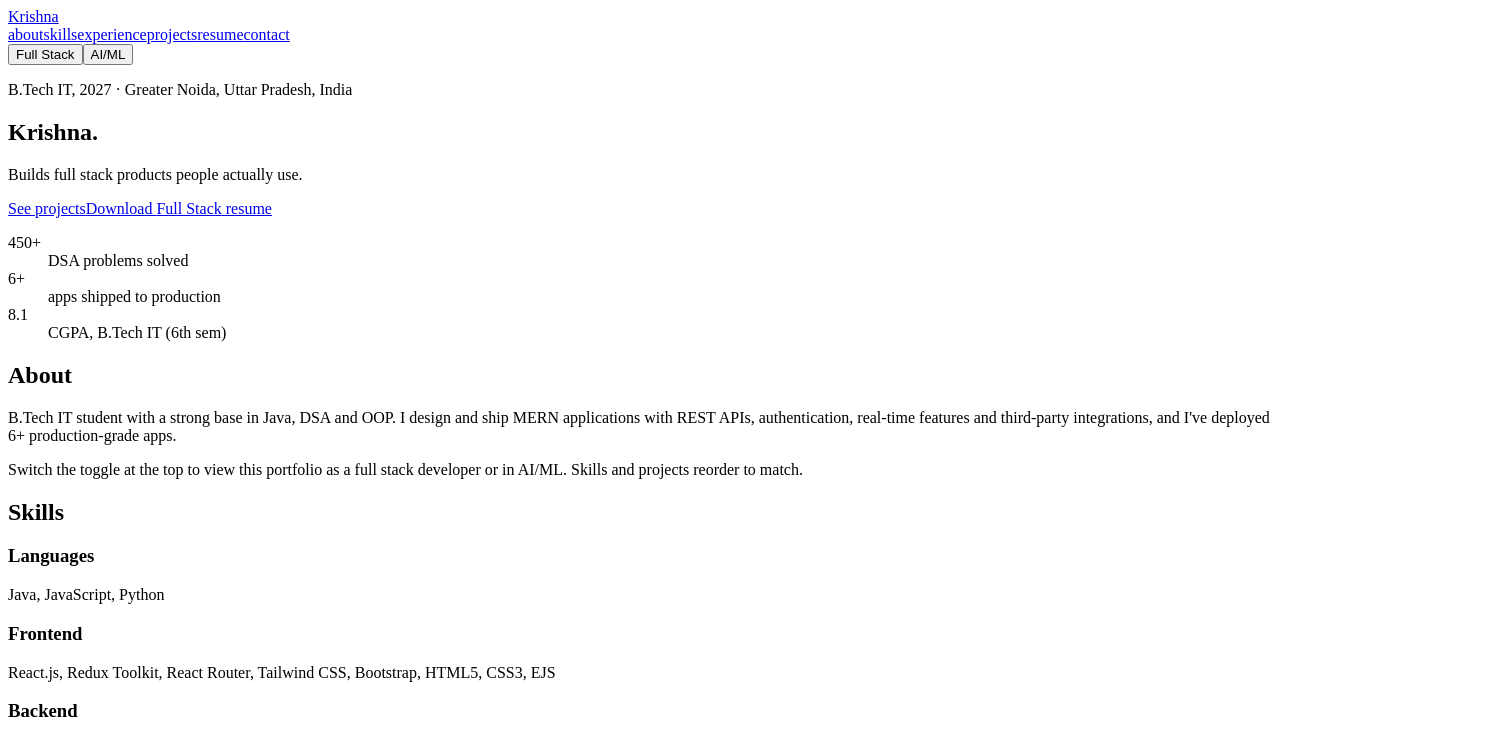
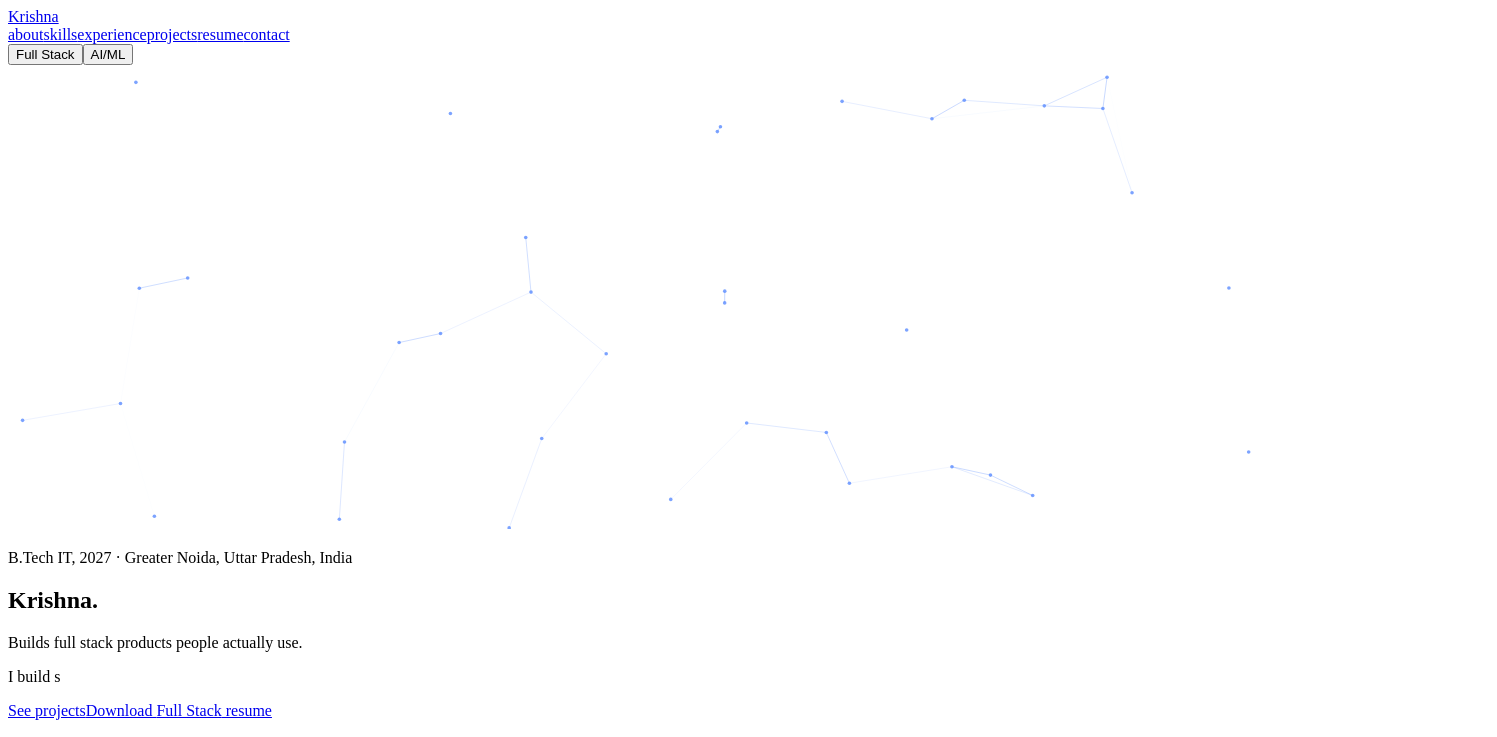
Before and after one commit to Krishnak64/PortFolio-WebSite, a React (Vite) app: page / in a window 1280 px wide. Shown: the top 737 px of the page, 1497 px wide, since content can reach past the window. Built offline with nearby package versions, Linux system fonts and the light colour scheme; the HTML template or start-up script is replaced by a standard one.

Commit message:
resume updated

```diff
--- a/src/App.jsx
+++ b/src/App.jsx
@@ -1,7 +1,10 @@
-import { useState, useEffect } from "react";
+import { useState, useEffect, useRef } from "react";
 import { profile, modes, skills, experience, projects, resumes, stats } from "./data.js";
 
 const base = import.meta.env.BASE_URL;
+const phrases = { fs: ["MERN apps", "real-time products", "secure REST APIs", "payment-ready platforms"], ai: ["LLM agents", "RAG pipelines", "computer vision apps", "reinforcement learning agents"] };
+const tech = ["React", "Node.js", "Express", "MongoDB", "LangGraph", "LangChain", "RAG", "PyTorch", "Qdrant", "Redis", "Docker", "OpenCV", "Streamlit", "Socket.IO"];
+const spot = e => { const r = e.currentTarget.getBoundingClientRect(); e.currentTarget.style.setProperty("--mx", e.clientX - r.left + "px"); e.currentTarget.style.setProperty("--my", e.clientY - r.top + "px"); };
 const links = ["about", "skills", "experience", "projects", "resume", "contact"];
 
 export default function App() {
@@ -10,6 +13,7 @@ export default function App() {
   const [filter, setFilter] = useState("all");
   const [showAll, setShowAll] = useState(false);
   const LIMIT = 5;
+  const typed = useTyped(phrases[mode]);
   useEffect(() => { document.documentElement.dataset.mode = mode; try { localStorage.setItem("mode", mode); } catch {} }, [mode]);
   const sorted = [...projects].sort((a, b) => (b.featured ? 1 : 0) - (a.featured ? 1 : 0));
 
@@ -27,15 +31,19 @@ export default function App() {
 
       <main id="top">
         <section className="hero wrap">
+          <Network />
           <p className="meta">B.Tech IT, 2027 · {profile.location}</p>
           <h1>Krishna<span className="dot">.</span></h1>
           <p className="line" key={mode}>{modes[mode].line}</p>
+          <p className="typed">I build <span>{typed}</span><i className="caret" aria-hidden="true" /></p>
           <div className="cta">
             <a className="btn solid" href="#projects">See projects</a>
             <a className="btn" href={`${base}${resumes.find(r => r.mode === mode).file}`} download>Download {modes[mode].label} resume</a>
           </div>
-          <dl className="stats">{stats.map(([n, l]) => <div key={l}><dt>{n}</dt><dd>{l}</dd></div>)}</dl>
+          <dl className="stats">{stats.map(([n, l]) => <div key={l}><dt><Count v={n} /></dt><dd>{l}</dd></div>)}</dl>
         </section>
+
+        <div className="marq" aria-hidden="true"><div>{[...tech, ...tech].map((x, i) => <span key={i}>{x}</span>)}</div></div>
 
         <Section id="about" title="About">
           <p className="lead">{modes[mode].about}</p>
@@ -59,7 +67,7 @@ export default function App() {
           <div className="grid">{shown.map(p => {
             const isOpen = open === p.id || p.featured;
             return (
-              <article key={p.id} className={`card ${p.featured ? "feat" : ""}`}>
+              <article key={p.id} className={`card ${p.featured ? "feat" : ""}`} onMouseMove={spot}>
                 <div className="chips">
                   {p.tags.map(t => <span key={t} className={`chip ${t}`}>{modes[t].label}</span>)}
                   {p.live && <span className="chip live">Live</span>}
@@ -88,7 +96,7 @@ export default function App() {
         <Section id="resume" title="Resume">
           <p className="muted">Two versions, each tuned to a role. Download the one that fits.</p>
           <div className="res">{resumes.map(r => (
-            <a key={r.file} className={`resc ${r.mode === mode ? "on" : ""}`} href={`${base}${r.file}`} download>
+            <a key={r.file} onMouseMove={spot} className={`resc ${r.mode === mode ? "on" : ""}`} href={`${base}${r.file}`} download>
               <strong>{r.title}</strong><span>{r.note}</span><em>Download PDF</em>
             </a>))}</div>
         </Section>
@@ -99,7 +107,7 @@ export default function App() {
             <a className="btn solid" href={`mailto:${profile.email}`}>{profile.email}</a>
             <a className="btn" href={`tel:${profile.phone}`}>{profile.phone}</a>
           </div>
-          <p className="soc"><a href={profile.github} target="_blank" rel="noreferrer">GitHub</a><a href={profile.linkedin} target="_blank" rel="noreferrer">LinkedIn</a><a href={profile.leetcode} target="_blank" rel="noreferrer">LeetCode</a><a href={profile.gfg} target="_blank" rel="noreferrer">GeeksforGeeks</a></p>
+          <p className="soc"><a href={profile.github} target="_blank" rel="noreferrer">GitHub</a><a href={profile.linkedin} target="_blank" rel="noreferrer">LinkedIn</a><a href={profile.leetcode} target="_blank" rel="noreferrer">LeetCode</a><a href={profile.gfg} target="_blank" rel="noreferrer">GFG</a></p>
         </Section>
       </main>
       <footer className="wrap foot">© {new Date().getFullYear()} Krishna. Built with React.</footer>
@@ -118,3 +126,81 @@ function Toggle({ mode, setMode }) {
     </div>
   );
 }
+
+const calm = () => window.matchMedia("(prefers-reduced-motion: reduce)").matches;
+
+function useTyped(words) {
+  const [text, setText] = useState(words[0]);
+  useEffect(() => {
+    if (calm()) { setText(words[0]); return; }
+    let i = 0, j = 0, del = false, id;
+    const tick = () => {
+      const w = words[i % words.length];
+      j += del ? -1 : 1; setText(w.slice(0, j));
+      let d = del ? 35 : 75;
+      if (!del && j === w.length) { del = true; d = 1400; } else if (del && j === 0) { del = false; i++; d = 300; }
+      id = setTimeout(tick, d);
+    };
+    tick();
+    return () => clearTimeout(id);
+  }, [words]);
+  return text;
+}
+
+function Count({ v }) {
+  const m = v.match(/^([\d.]+)(.*)$/), target = parseFloat(m[1]), suf = m[2], dec = m[1].includes(".") ? 1 : 0;
+  const [n, setN] = useState(calm() ? target : 0);
+  const ref = useRef(null);
+  useEffect(() => {
+    if (calm()) return;
+    const io = new IntersectionObserver(([e]) => {
+      if (!e.isIntersecting) return;
+      io.disconnect();
+      const s = performance.now();
+      const f = now => { const p = Math.min((now - s) / 1400, 1); setN(target * (1 - Math.pow(1 - p, 3))); if (p < 1) requestAnimationFrame(f); };
+      requestAnimationFrame(f);
+    });
+    io.observe(ref.current);
+    return () => io.disconnect();
+  }, [target]);
+  return <span ref={ref}>{n.toFixed(dec)}{suf}</span>;
+}
+
+function Network() {
+  const ref = useRef(null);
+  useEffect(() => {
+    const cv = ref.current, ctx = cv.getContext("2d"), still = calm();
+    let w, h, raf, nodes = [], frame = 0, col = "#5b8cff"; const mouse = { x: -999, y: -999 };
+    const size = () => {
+      const r = cv.parentElement.getBoundingClientRect(), d = Math.min(window.devicePixelRatio || 1, 2);
+      w = r.width; h = r.height; cv.width = w * d; cv.height = h * d; ctx.setTransform(d, 0, 0, d, 0, 0);
+      nodes = Array.from({ length: Math.round(Math.min(70, (w * h) / 16000)) }, () => ({ x: Math.random() * w, y: Math.random() * h, vx: (Math.random() - 0.5) * 0.35, vy: (Math.random() - 0.5) * 0.35 }));
+    };
+    const draw = () => {
+      if (frame++ % 15 === 0) col = getComputedStyle(document.documentElement).getPropertyValue("--a1").trim() || col;
+      ctx.clearRect(0, 0, w, h);
+      for (const p of nodes) {
+        if (!still) {
+          p.x += p.vx; p.y += p.vy;
+          if (p.x < 0 || p.x > w) p.vx *= -1;
+          if (p.y < 0 || p.y > h) p.vy *= -1;
+          const dx = mouse.x - p.x, dy = mouse.y - p.y;
+          if (dx * dx + dy * dy < 22000) { p.x += dx * 0.004; p.y += dy * 0.004; }
+        }
+        ctx.globalAlpha = 0.8; ctx.fillStyle = col; ctx.beginPath(); ctx.arc(p.x, p.y, 1.8, 0, 6.283); ctx.fill();
+      }
+      ctx.strokeStyle = col;
+      for (let i = 0; i < nodes.length; i++) for (let j = i + 1; j < nodes.length; j++) {
+        const a = nodes[i], b = nodes[j], dx = a.x - b.x, dy = a.y - b.y, dd = dx * dx + dy * dy;
+        if (dd < 14400) { ctx.globalAlpha = (1 - dd / 14400) * 0.35; ctx.beginPath(); ctx.moveTo(a.x, a.y); ctx.lineTo(b.x, b.y); ctx.stroke(); }
+      }
+      if (!still) raf = requestAnimationFrame(draw);
+    };
+    const resize = () => { size(); if (still) draw(); };
+    const move = e => { const r = cv.getBoundingClientRect(); mouse.x = e.clientX - r.left; mouse.y = e.clientY - r.top; };
+    size(); draw();
+    window.addEventListener("resize", resize); window.addEventListener("pointermove", move);
+    return () => { cancelAnimationFrame(raf); window.removeEventListener("resize", resize); window.removeEventListener("pointermove", move); };
+  }, []);
+  return <canvas ref={ref} className="net" aria-hidden="true" />;
+}
--- a/src/styles.css
+++ b/src/styles.css
@@ -1,6 +1,7 @@
-:root{--bg:#eef1f6;--surface:#fff;--ink:#14213d;--muted:#56627a;--line:#d5dbe7;--accent:#2b50ff;--accent-ink:#fff;--r:14px}
-:root[data-mode="ai"]{--accent:#0b8f80}
-@media(prefers-color-scheme:dark){:root{--bg:#0f1626;--surface:#172138;--ink:#e8ecf6;--muted:#9aa6c0;--line:#2a3654;--accent:#6f8bff}:root[data-mode="ai"]{--accent:#3cc9b6}:root{--accent-ink:#0f1626}}
+@property --a1{syntax:"<color>";inherits:true;initial-value:#5b8cff}
+@property --a2{syntax:"<color>";inherits:true;initial-value:#b061ff}
+:root{color-scheme:dark;--bg:#070b16;--surface:#0f1730;--ink:#eef1fb;--muted:#a3aecb;--line:#243052;--a1:#5b8cff;--a2:#b061ff;--accent:var(--a1);--accent-ink:#060a14;--r:16px;transition:--a1 .7s,--a2 .7s}
+:root[data-mode="ai"]{--a1:#22d3b6;--a2:#38a8ff}
 *{box-sizing:border-box}html{scroll-behavior:smooth;scroll-padding-top:76px}
 @media(prefers-reduced-motion:reduce){html{scroll-behavior:auto}*{animation:none!important;transition:none!important}}
 body{margin:0;background:var(--bg);color:var(--ink);font:400 1rem/1.65 "IBM Plex Sans",system-ui,sans-serif;transition:background .3s}
@@ -38,8 +39,7 @@ h1{font-weight:800;font-size:clamp(4.2rem,17vw,11rem);letter-spacing:-.04em}.dot
 .feat{grid-column:1/-1;border:2px solid var(--accent);padding:clamp(20px,4vw,34px)}.feat h3{font-size:clamp(1.7rem,4vw,2.4rem)}
 .card ul{margin:4px 0;padding-left:20px;color:var(--muted);font-size:.95rem}.card ul.two{columns:2 280px;column-gap:32px}.card li{margin-bottom:4px;break-inside:avoid}
 .chips{display:flex;flex-wrap:wrap;gap:6px}.chip{font-size:.75rem;padding:2px 10px;border-radius:99px;border:1px solid var(--line);color:var(--muted)}
-.chip.fs{border-color:#2b50ff;color:#2b50ff}.chip.ai{border-color:#0b8f80;color:#0b8f80}.chip.live{background:var(--accent);border-color:var(--accent);color:var(--accent-ink)}
-@media(prefers-color-scheme:dark){.chip.fs{border-color:#6f8bff;color:#6f8bff}.chip.ai{border-color:#3cc9b6;color:#3cc9b6}}
+.chip.fs{border-color:#6f8bff;color:#6f8bff}.chip.ai{border-color:#3cc9b6;color:#3cc9b6}.chip.live{background:var(--accent);border-color:var(--accent);color:var(--accent-ink)}
 .stack{font-size:.85rem;color:var(--muted);margin-top:auto!important;padding-top:6px}
 .row{display:flex;flex-wrap:wrap;gap:16px}.link{background:none;border:0;padding:0;font:500 .92rem inherit;color:var(--accent);text-decoration:underline;text-underline-offset:3px;cursor:pointer}
 .res{display:grid;grid-template-columns:repeat(auto-fit,minmax(260px,1fr));gap:16px;margin-top:20px}
@@ -55,3 +55,37 @@ h1{font-weight:800;font-size:clamp(4.2rem,17vw,11rem);letter-spacing:-.04em}.dot
 .filters .act{background:var(--accent);border-color:var(--accent);color:var(--accent-ink)}
 .more{display:flex;flex-wrap:wrap;align-items:center;gap:14px;margin-top:22px}.more p{margin:0}.more .btn{background:none;color:var(--ink);cursor:pointer;font:500 1rem inherit}
 @media(max-width:760px){.more .btn{width:100%}}
+/* ---- Animated theme ---- */
+body{background:radial-gradient(800px 480px at 88% -5%,color-mix(in srgb,var(--a2) 20%,transparent),transparent 70%),radial-gradient(700px 520px at -8% 28%,color-mix(in srgb,var(--a1) 16%,transparent),transparent 70%),var(--bg);background-repeat:no-repeat}
+.logo,h1{background:linear-gradient(100deg,var(--ink) 15%,var(--a1) 45%,var(--a2) 70%,var(--ink) 95%);background-size:220% 100%;-webkit-background-clip:text;background-clip:text;-webkit-text-fill-color:transparent;animation:shine 7s linear infinite}
+.dot{-webkit-text-fill-color:var(--a2)}
+@keyframes shine{to{background-position:-220% 0}}
+@keyframes up{from{opacity:0;translate:0 26px}}
+@keyframes rise{from{opacity:0;translate:0 32px}}
+@keyframes blink{50%{opacity:0}}
+@keyframes scroll{to{translate:-50% 0}}
+@keyframes pulse{70%{box-shadow:0 0 0 12px transparent}100%{box-shadow:0 0 0 0 transparent}}
+.hero{position:relative;isolation:isolate}
+.net{position:absolute;inset:0;width:100%;height:100%;z-index:-1;pointer-events:none;-webkit-mask-image:radial-gradient(ellipse 80% 90% at 70% 35%,#000 25%,transparent 75%);mask-image:radial-gradient(ellipse 80% 90% at 70% 35%,#000 25%,transparent 75%)}
+.hero>*:not(.net){animation:up .8s cubic-bezier(.2,.7,.2,1) both}
+.hero>h1:not(.net){animation:up .8s cubic-bezier(.2,.7,.2,1) both,shine 7s linear infinite}
+.hero>:nth-child(3){animation-delay:.1s}.hero>:nth-child(4){animation-delay:.22s}.hero>:nth-child(5){animation-delay:.34s}.hero>:nth-child(6){animation-delay:.46s}.hero>:nth-child(7){animation-delay:.58s}
+.typed{font-size:1.15rem;color:var(--muted);margin:-12px 0 26px;min-height:1.6em}.typed span{color:var(--a1)}
+.caret{display:inline-block;width:2px;height:1.1em;background:var(--a1);margin-left:3px;vertical-align:-.15em;animation:blink 1s steps(1) infinite}
+.btn.solid,.tog .act,.filters .act,.chip.live{background:linear-gradient(120deg,var(--a1),var(--a2));border-color:transparent;color:var(--accent-ink)}
+.btn.solid:hover{box-shadow:0 10px 30px -8px var(--a1)}
+.stats dt{background:linear-gradient(120deg,var(--a1),var(--a2));-webkit-background-clip:text;background-clip:text;-webkit-text-fill-color:transparent;width:fit-content}
+.marq{overflow:hidden;margin-top:34px;border-block:1px solid var(--line);-webkit-mask-image:linear-gradient(90deg,transparent,#000 10%,#000 90%,transparent);mask-image:linear-gradient(90deg,transparent,#000 10%,#000 90%,transparent)}
+.marq div{display:flex;gap:34px;width:max-content;padding:14px 0;animation:scroll 34s linear infinite}.marq:hover div{animation-play-state:paused}
+.marq span{color:var(--muted);font:500 1rem "Bricolage Grotesque",sans-serif;white-space:nowrap}
+.marq span::before{content:"";display:inline-block;width:6px;height:6px;border-radius:50%;background:var(--a1);margin-right:12px;vertical-align:middle}
+.sec h2::after{content:"";display:block;width:56px;height:4px;margin-top:10px;border-radius:4px;background:linear-gradient(90deg,var(--a1),var(--a2))}
+.card,.resc,.skills div{position:relative;overflow:hidden}
+.card{background:linear-gradient(165deg,color-mix(in srgb,var(--surface) 88%,var(--a1)),var(--surface));transition:transform .3s,border-color .3s,box-shadow .3s}
+.card:hover{transform:translateY(-5px);border-color:var(--a1);box-shadow:0 24px 50px -24px color-mix(in srgb,var(--a1) 60%,transparent)}
+.card.feat{border-color:var(--a1);box-shadow:0 30px 80px -40px color-mix(in srgb,var(--a1) 70%,transparent)}.card.feat:hover{transform:none}
+.card::before,.resc::before{content:"";position:absolute;inset:0;pointer-events:none;opacity:0;transition:opacity .3s;background:radial-gradient(380px circle at var(--mx,50%) var(--my,50%),color-mix(in srgb,var(--a1) 20%,transparent),transparent 65%)}
+.card:hover::before,.resc:hover::before{opacity:1}
+.skills div{transition:transform .25s,border-color .25s}.skills div:hover{transform:translateY(-3px);border-left-color:var(--a2)}
+.tl li::before{background:linear-gradient(135deg,var(--a1),var(--a2));box-shadow:0 0 0 0 color-mix(in srgb,var(--a1) 60%,transparent);animation:pulse 2.4s infinite}
+@supports (animation-timeline:view()){.card,.skills div,.tl li,.resc,.sec h2{animation:rise linear both;animation-timeline:view();animation-range:entry 0% entry 40%}.tl li::before{animation:pulse 2.4s infinite}}
```
Also changed, not shown: 1 other file (tests, documents, lock files or other folders).
